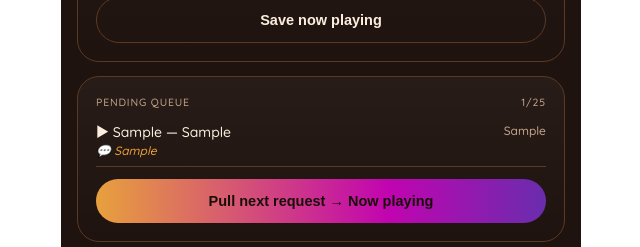
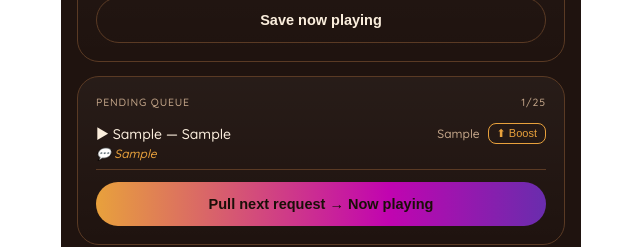
Before and after one commit to jackieespada/midnight.something.special, a Next.js app: page /dj in a window 1280 px wide. Both pictures are taken after typing "Sample", "Sample", "Sample", "Sample" into the empty fields and a click on the button "Add to queue". Shown: the part 347-594 px from the top of the page, without its empty margins (319-959 px from the left). Built offline with nearby package versions, Linux system fonts and the light colour scheme.

Commit message:
Update page.tsx

```diff
--- a/app/dj/page.tsx
+++ b/app/dj/page.tsx
@@ -41,6 +41,15 @@ export default function DjPage() {
 
   async function advance() {
     await fetch("/api/advance", { method: "POST" });
+    load();
+  }
+
+  async function boostToFront(index: number) {
+    await fetch("/api/queue-boost", {
+      method: "POST",
+      headers: { "Content-Type": "application/json" },
+      body: JSON.stringify({ index }),
+    });
     load();
   }
 
@@ -138,7 +147,7 @@ export default function DjPage() {
           <ul style={{ listStyle: "none", margin: 0, padding: 0 }}>
             {state.queue.map((r, i) => (
               <li key={i} style={{ padding: "8px 0", borderBottom: "1px solid var(--wire)", fontSize: 14 }}>
-                <div style={{ display: "flex", justifyContent: "space-between" }}>
+                <div style={{ display: "flex", justifyContent: "space-between", alignItems: "center" }}>
                   <span>
                     {i === 0 ? "▶ " : ""}
                     {r.tipped && (
@@ -146,7 +155,23 @@ export default function DjPage() {
                     )}
                     {r.title} — {r.artist}
                   </span>
-                  <span style={{ color: "var(--ink-dim)", fontSize: 12 }}>{r.name || "anon"}</span>
+                  <span style={{ display: "flex", alignItems: "center", gap: 8 }}>
+                    <span style={{ color: "var(--ink-dim)", fontSize: 12 }}>{r.name || "anon"}</span>
+                    <button
+                      style={{
+                        background: "transparent",
+                        border: "1px solid var(--gold)",
+                        color: "var(--gold)",
+                        borderRadius: 8,
+                        padding: "3px 8px",
+                        fontSize: 11,
+                        cursor: "pointer",
+                      }}
+                      onClick={() => boostToFront(i)}
+                    >
+                      ⬆ Boost
+                    </button>
+                  </span>
                 </div>
                 {r.message && (
                   <div style={{ color: "var(--gold)", fontSize: 12, marginTop: 2, fontStyle: "italic" }}>
```
